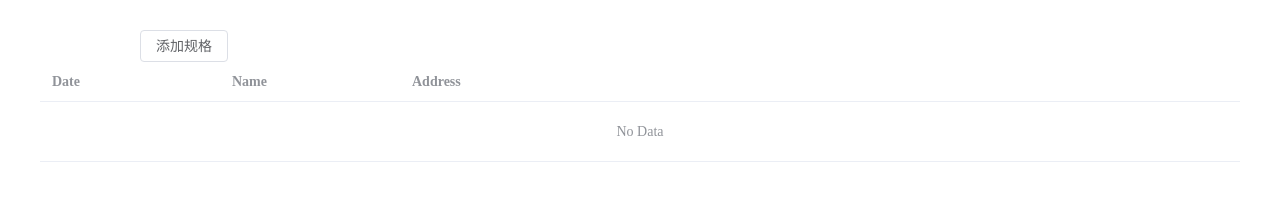
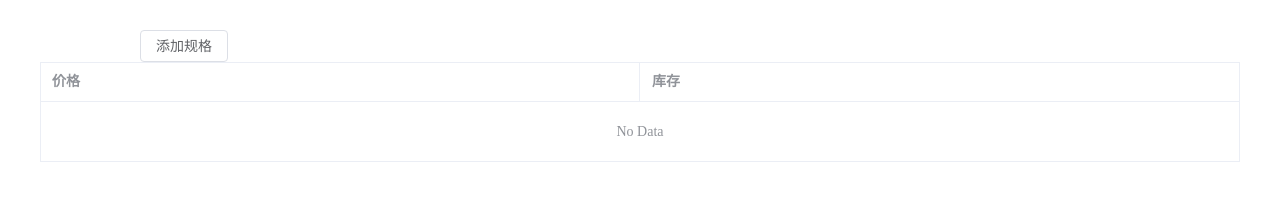
Before and after one commit to yangjike123/vue_goodsSpec, a Vue app: page / in a window 1280 px wide. Shown: the top 212 px of the page. Built offline with nearby package versions, Linux system fonts and the light colour scheme.

Commit message:
商品规格功能完成

```diff
--- a/src/App.vue
+++ b/src/App.vue
@@ -1,49 +1,9 @@
-
-
-<script  setup>
-import { ElMessage } from 'element-plus';
-import { ref, reactive, nextTick, onMounted } from 'vue';
-
-const specName = ref(''),//规格名
-  inputTags = ref(''), // 规格值
-  inputVisible = ref(false),
-  spec = reactive({ specList: [] });
-const InputRef = ref(null);
-
-onMounted(() => {
-  console.log(InputRef);
-})
-
-function addSpecName() {
-  if (specName.value) {
-    spec.specList.push({ label: specName.value, tags: [] });
-    specName.value = '';
-  } else {
-    ElMessage.warning('请输入规格名称')
-  }
-}
-function handleInputConfirm() {
-
-  inputTags.value = '';
-  inputVisible.value = !inputVisible.value;
-}
-function onClilkInput() {
-  inputVisible.value = !inputVisible.value;
-  nextTick(() => {
-    //
-
-    // console.log('InputRef.value?.input: ', InputRef.value?.input);
-  })
-}
-// console.log('specValue: ', specValue);
-
-</script>
 <template>
 	<div style="width: 1200px;margin: 30px auto;">
 		<div style="margin-left: 100px;">
 			<el-popover width="370" placement="bottom" trigger="click">
 				<div>
-          <el-input v-model="specName" @keyup.enter="addSpecName()" placeholder="请输入规格名称">
+					<el-input v-model="specName" ref="InpuSpecRef" @keyup.enter="addSpecName()" placeholder="请输入规格名称">
 						<template #append>
 							<el-button type="primary" size="small" @click="addSpecName()">添加规格名</el-button>
 						</template>
@@ -55,12 +15,12 @@ function onClilkInput() {
 			</el-popover>
 		</div>
 		<div style="width: 700px;">
-      <div v-if="spec.specList.length > 0">
-        <div v-for="(item, index) in spec.specList" :key="index">
+			<div v-if="specData.specList.length > 0">
+				<div v-for="(item, index) in specData.specList" :key="index">
 					<div>
 						<h3 style="display: flex;align-items: center;">
 							<span>{{ item.label }}</span>
-              <span style="margin-left: 15px;">
+							<span style="margin-left: 15px;" @click="onDeletSpec(index)">
 								<el-icon>
 									<Close />
 								</el-icon>
@@ -69,22 +29,152 @@ function onClilkInput() {
 					</div>
 					<div style="display: flex;">
 						<div v-for="(tagNmae, tagIndex) in item.tags" :key="tagIndex">
-              <el-tag>{{ tagNmae }}</el-tag>
+							<el-tag @close="onDeletSpecValue(index, tagIndex)" closable style="margin: 0 10px;">{{ tagNmae
+							}}</el-tag>
 						</div>
 						<div>
-              <el-input v-if="inputVisible" ref="InputRef" v-model="inputTags" @keyup.enter="handleInputConfirm(index)"
-                @blur="handleInputConfirm(index)" />
-              <el-button v-else @click="onClilkInput">添加规格值</el-button>
+							<el-input v-if="inputIndex === index && inputVisible" size="small" ref="InputRef"
+								v-model="inputTags" @keyup.enter="handleInputConfirm(index, item.label)"
+								@blur="handleInputConfirm(index, item.label)" />
+							<el-button v-else size="small" @click="onClilkInput(index)">添加规格值</el-button>
 						</div>
 					</div>
 				</div>
 			</div>
 		</div>
-    <el-table style="width: 100%">
-      <el-table-column prop="date" label="Date" width="180" />
-      <el-table-column prop="name" label="Name" width="180" />
-      <el-table-column prop="address" label="Address" />
+		<el-table :data="tableSkuList" border>
+			<el-table-column v-for="(item, index) in specData.specList" :label="item.label" :key="index">
+				<template #default="props">
+					<span>{{ props.row[props.column.label] }}</span>
+				</template>
+			</el-table-column>
+			<el-table-column v-for="(item, index) in tableHader" :label="item.label" :key="index">
+				<template #default="props">
+					<el-input-number v-if="item.label === '价格'" v-model="submitList[props.$index][item.key]" :precision="2"
+						size="small" />
+					<el-input-number v-else v-model="submitList[props.$index][item.key]" size="small" />
+				</template>
+			</el-table-column>
+
 		</el-table>
 	</div>
 </template>
+
+<script setup>
+import { ElMessage } from 'element-plus';
+import { ref, reactive, nextTick, watch } from 'vue';
+// ------------变量----------------
+const specName = ref(''),//规格名
+	inputTags = ref(''), // 规格值
+	inputVisible = ref(false),
+	inputIndex = ref(0),
+	tableSkuList = ref([]), // table显示数量和显示值
+	submitList = ref([]),
+	specData = reactive({ specList: [], skuValue: {} });
+const InputRef = ref(null);
+const InpuSpecRef = ref(null);
+const tableHader = [
+	{ label: '价格', key: 'price' },
+	{ label: '库存', key: 'stock' }
+]
+// ------------变量----------------
+
+// ------------生命周期----------------
+// watch(submitList, (newValue) => {
+// 	console.log('newValue: ', newValue);
+// }, { deep: true });
+// ------------生命周期----------------
+
+// -----------function-----------------
+function addSpecName() {
+	if (specName.value) {
+		specData.specList.push({ label: specName.value, tags: [] });
+		specName.value = '';
+	} else {
+		ElMessage.warning('请输入规格名称')
+	}
+}
+function handleInputConfirm(index, label) {
+	if (inputTags.value) {
+		//找到并吧输入值push到tags里面
+		specData.specList[index].tags.push(inputTags.value);
+		if (!specData.skuValue[label]) specData.skuValue[label] = [inputTags.value];
+		else specData.skuValue[label].push(inputTags.value);
+		tableSKU(specData.skuValue);
+	}
+	inputTags.value = '';
+	inputVisible.value = !inputVisible.value;
+}
+function onClilkInput(index) {
+	inputIndex.value = index; // 获取输入框下标
+	inputVisible.value = !inputVisible.value; // 显示输入框
+	nextTick(() => {
+		InputRef.value[0]?.input?.focus();
+	});
+}
+function onDeletSpec(index) { //删除规格
+	delete specData.skuValue[specData.specList[index].label]; //找到相对于的名称，然后删除skuValue相对于的值
+	specData.specList.splice(index, 1); // 同时删除展示的标签
+	tableSKU(specData.skuValue); //触发tableSKU方法 重绘数据和页面
+}
+function onDeletSpecValue(index, tagIndex) {//删除规格值
+	specData.skuValue[specData.specList[index].label].splice(tagIndex, 1);//删除tags里面的其中一个值
+	specData.specList[index].tags.splice(tagIndex, 1); // 规格值
+	tableSKU(specData.skuValue);//重绘数据和页面
+}
+function tableSKU(skuObj) {
+	let temp = [];
+	for (const key in skuObj) {
+		const items = skuObj[key];
+		if (!temp.length) temp.push(...items.map(t => ({ [key]: t })));
+		else {
+			const i2 = [];
+			temp.forEach(obj => {
+				if (items.length === 0) i2.push(obj);
+				else i2.push(...items.map(t => ({ ...obj, [key]: t })))
+			});
+			temp = i2;
+		}
+	}
+	tableSkuList.value = temp;
+	const tableHader = Object.keys(skuObj),
+		specItems = [];
+	for (let index = 0; index < temp.length; index++) {
+		const el = temp[index];
+		let count = 0, skuObj = {};
+		for (let i = 0; i < tableHader.length; i++) {
+			const hader = tableHader[i];
+			if (hader) {
+				count += 1;
+				//防止输入的价格和库存数量丢失
+				const oldSpec = submitList.value[index];
+				if (oldSpec) {
+					skuObj = {
+						...skuObj,
+						[`skuNmae${count}`]: hader,
+						[`skuValue${count}`]: el[hader],
+						price: oldSpec.price || 0,
+						stock: oldSpec.stock || 0
+					}
+				} else {
+					//如果没有就是正常的给普通的值
+					skuObj = {
+						...skuObj,
+						[`skuName${count}`]: hader,
+						[`skuValue${count}`]: el[hader],
+						price: 0,
+						stock: 0
+					}
+				}
+			}
+		}
+		specItems.push(skuObj);
+	}
+	submitList.value = specItems; // 提交数据
+	return temp;
+}
+// -----------function-----------------
+
+</script>
+
 <style></style>
```
Also changed, not shown: package.json (+8 -1 lines), 1 other file (tests, documents, lock files or other folders). Lines whose indentation alone changed are shown as unchanged.
